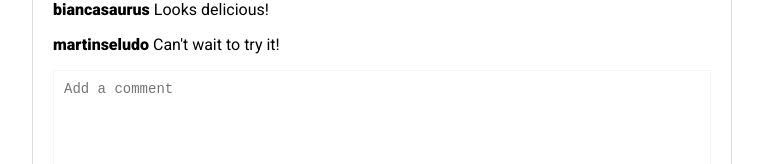
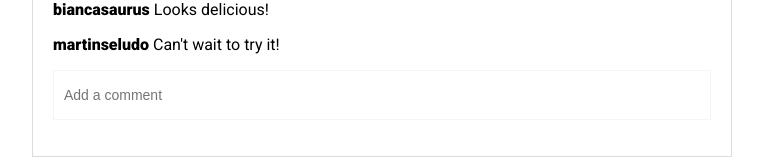
Before and after one commit to dsnair/React-component-examples, a React (Create React App) app: page / in a window 1280 px wide. Shown: the part 788-952 px from the top of the page, without its empty margins (258-1021 px from the left). Built offline with nearby package versions, Linux system fonts and the light colour scheme.

Commit message:
add new comment to a post

```diff
--- a/src/App.js
+++ b/src/App.js
@@ -9,7 +9,11 @@ class App extends Component {
   state = {
     data: [],
     queriedData: [],
-    query: ''
+    query: '',
+    newComment: {
+      username: 'divya',
+      text: ''
+    }
   }
 
   componentDidMount() {
@@ -18,11 +22,27 @@ class App extends Component {
     })
   }
 
-  incrementLikes = index => {
+  onChangeNewComment = e => {
+    this.setState({
+      newComment: {
+        ...this.state.newComment,
+        text: e.target.value
+      }
+    })
+  }
+
+  onSubmitNewComment = (e, id) => {
+    e.preventDefault()
+    let newState = this.state
+    newState.data[id].comments.push(newState.newComment)
+    this.setState(newState)
+  }
+
+  incrementLikes = id => {
     const newData = [...this.state.data]
-    newData.splice(index, 1, {
-      ...newData[index],
-      likes: newData[index].likes + 1
+    newData.splice(id, 1, {
+      ...newData[id],
+      likes: newData[id].likes + 1
     })
     this.setState({
       data: [...newData]
@@ -45,18 +65,21 @@ class App extends Component {
       <>
         <SearchBar searchPost={this.searchPost} />
         {this.state.query
-          ? this.state.queriedData.map((item, index) => (
+          ? this.state.queriedData.map(item => (
               <PostsContainer
                 post={item}
-                incrementLikes={() => this.incrementLikes(index)}
-                key={index}
+                incrementLikes={() => this.incrementLikes(item.id)}
+                key={item.id}
               />
             ))
-          : this.state.data.map((item, index) => (
+          : this.state.data.map(item => (
               <PostsContainer
                 post={item}
-                incrementLikes={() => this.incrementLikes(index)}
-                key={index}
+                incrementLikes={() => this.incrementLikes(item.id)}
+                text={this.state.newComment.text}
+                onChangeNewComment={e => this.onChangeNewComment(e)}
+                onSubmitNewComment={e => this.onSubmitNewComment(e, item.id)}
+                key={item.id}
               />
             ))}
       </>
--- a/src/components/PostsContainer/CommentsSection.css
+++ b/src/components/PostsContainer/CommentsSection.css
@@ -2,10 +2,14 @@
   font-weight: 900;
 }
 
-textarea {
-  resize: none;
+.commentForm {
+  width: 100%;
+}
+
+.commentInput {
   outline: none;
   width: 100%;
+  height: 50px;
   padding: 10px;
   box-sizing: border-box;
   border: 1px solid whitesmoke;
--- a/src/components/PostsContainer/CommentsSection.js
+++ b/src/components/PostsContainer/CommentsSection.js
@@ -10,7 +10,15 @@ const CommentsSection = props => {
           {item.text}
         </p>
       ))}
-      <textarea placeholder="Add a comment" wrap="soft" rows="5" />
+      <form onSubmit={props.onSubmitNewComment} className="commentForm">
+        <input
+          onChange={props.onChangeNewComment}
+          value={props.text}
+          type="text"
+          className="commentInput"
+          placeholder="Add a comment"
+        />
+      </form>
     </>
   )
 }
--- a/src/components/PostsContainer/PostsContainer.js
+++ b/src/components/PostsContainer/PostsContainer.js
@@ -17,7 +17,12 @@ const PostsContainer = props => {
           {props.post.likes} likes
         </p>
         {/* <i className="far fa-comment" /> */}
-        <CommentsSection comments={props.post.comments} />
+        <CommentsSection
+          comments={props.post.comments}
+          text={props.text}
+          onChangeNewComment={props.onChangeNewComment}
+          onSubmitNewComment={props.onSubmitNewComment}
+        />
         <p className="timestamp">{props.timestamp}</p>
       </div>
     </div>
--- a/src/components/SearchBar.css
+++ b/src/components/SearchBar.css
@@ -10,7 +10,7 @@
   font-size: 24px;
 }
 
-form {
+.searchForm {
   display: flex;
   align-content: center;
   width: 300px;
@@ -27,7 +27,7 @@ form {
   color: white;
 }
 
-input {
+.searchInput {
   width: 270px;
   padding: 0 5px;
   border: 1px solid lightslategray;
--- a/src/components/SearchBar.js
+++ b/src/components/SearchBar.js
@@ -8,13 +8,13 @@ const SearchBar = props => {
         <i className="fab fa-instagram" />
         <span> Instagram</span>
       </div>
-      <form>
+      <form className="searchForm">
         <i className="fas fa-search" />
         <input
           onChange={props.searchPost}
           type="search"
+          className="searchInput"
           placeholder="Search by username"
-          height="100"
         />
       </form>
       <div>
--- a/src/dummy-data.js
+++ b/src/dummy-data.js
@@ -1,5 +1,6 @@
 const dummyData = [
   {
+    id: 0,
     username: 'philzcoffee',
     thumbnailUrl:
       'https://tk-assets.lambdaschool.com/ecd33d34-c124-4b75-92d2-e5c52c171ed8_11201517_887808411287357_1307163552_a.jpg',
@@ -24,6 +25,7 @@ const dummyData = [
     ]
   },
   {
+    id: 1,
     username: 'fortnite',
     thumbnailUrl:
       'https://tk-assets.lambdaschool.com/ce601fdf-7cb0-4098-83d3-1a1584a72513_30841289_342445456281079_112845064497004544_n.jpg',
@@ -55,6 +57,7 @@ const dummyData = [
     ]
   },
   {
+    id: 2,
     username: 'playhearthstone',
     thumbnailUrl:
       'https://tk-assets.lambdaschool.com/c432f179-8bd7-4758-959d-d88a21f96bca_37105899_432228420518610_5035444036064772096_n.jpg',
```
